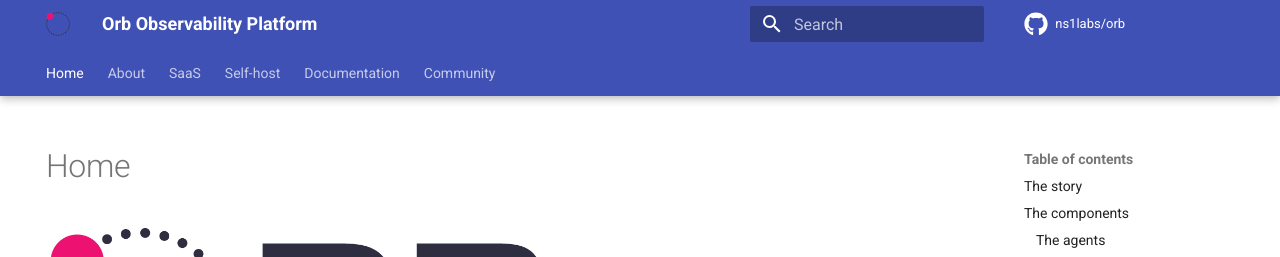
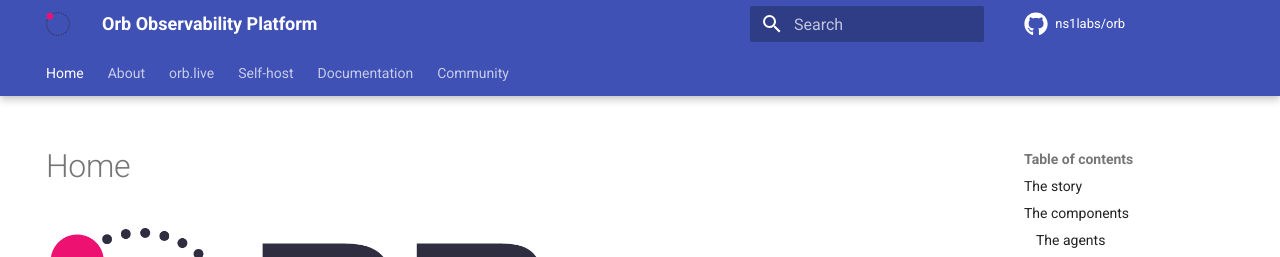
Before and after one commit to orb-community/orb-website, an MkDocs documentation site: the page built from docs/index.md, in a window 1280 px wide. Shown: the top 257 px of the page. Built offline with MkDocs 1.6.1 and Material for MkDocs 9.7.7, drawn with Linux system fonts in a browser that asks for light colours; comment, search, counter and statistics services are not loaded.

Commit message:
saas tab name change

```diff
--- a/mkdocs.yml
+++ b/mkdocs.yml
@@ -19,7 +19,7 @@
 nav:
   - Home: 'index.md'
   - About: 'about.md'
-  - SaaS: 'saas.md'
+  - orb.live: 'saas.md'
   - Self-host: 'install.md'
   - Documentation: 'docs.md'
   - Community: 'contact.md'
```
